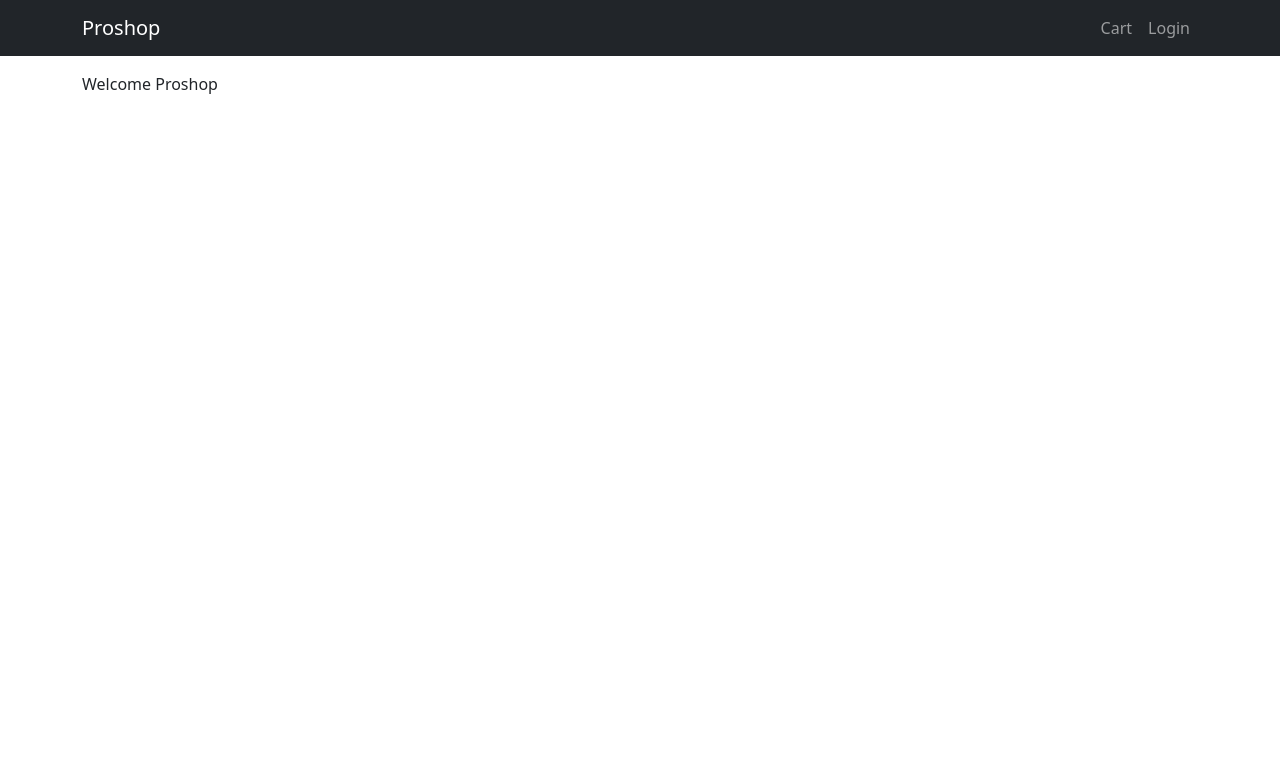
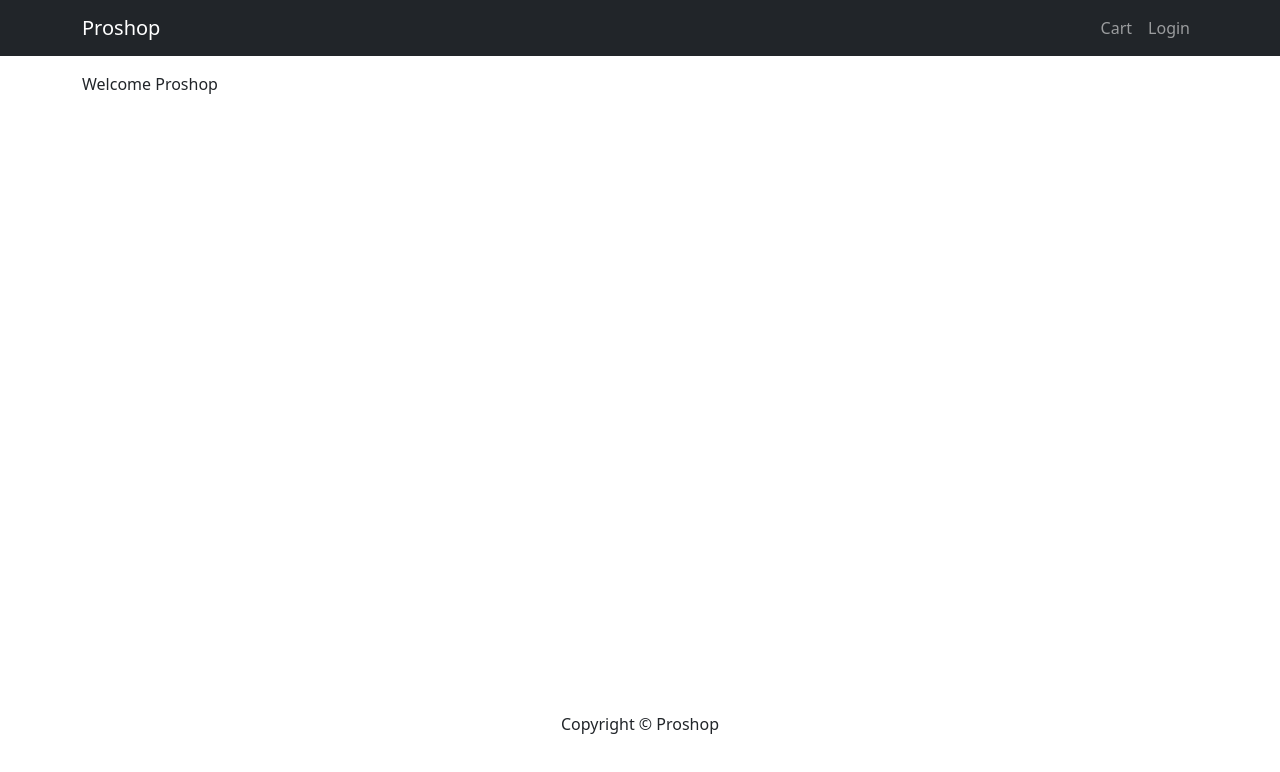
Before and after one commit to Bestar-A/react-django-ecommerce, a React (Vite) app in the folder frontend/: page / in a window 1280 px wide. Shown: the top 772 px of the page. Built offline with nearby package versions, Linux system fonts and the light colour scheme.

Commit message:
Adding Footer Component

```diff
--- a/frontend/src/App.jsx
+++ b/frontend/src/App.jsx
@@ -1,15 +1,17 @@
 import { Container } from "react-bootstrap"
 import Header from "./components/Header"
+import Footer from "./components/Footer"
 
 const App = () => {
   return (
     <div>
       <Header />
-      <main className="py-3">
+      <main className="py-3" style={{minHeight: '80vh'}}>
         <Container>
           Welcome Proshop
         </Container>
       </main>
+      <Footer />
     </div>
   )
 }
--- /dev/null
+++ b/frontend/src/components/Footer.jsx
@@ -0,0 +1,18 @@
+import { Col, Container, Row } from "react-bootstrap"
+
+
+const Footer = () => {
+  return (
+    <footer>
+        <Container>
+            <Row>
+                <Col className="text-center py-3">
+                    Copyright &copy; Proshop
+                </Col>
+            </Row>
+        </Container>
+    </footer>
+  )
+}
+
+export default Footer
```
